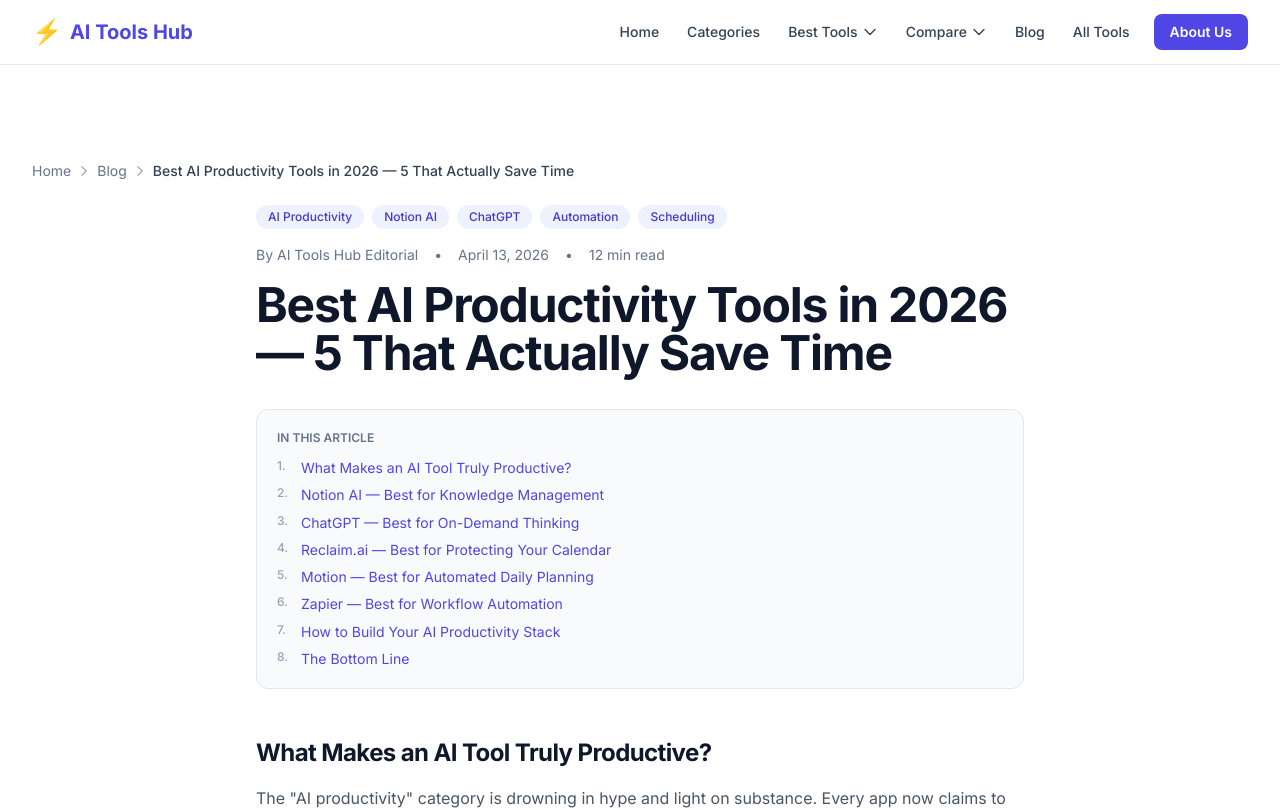
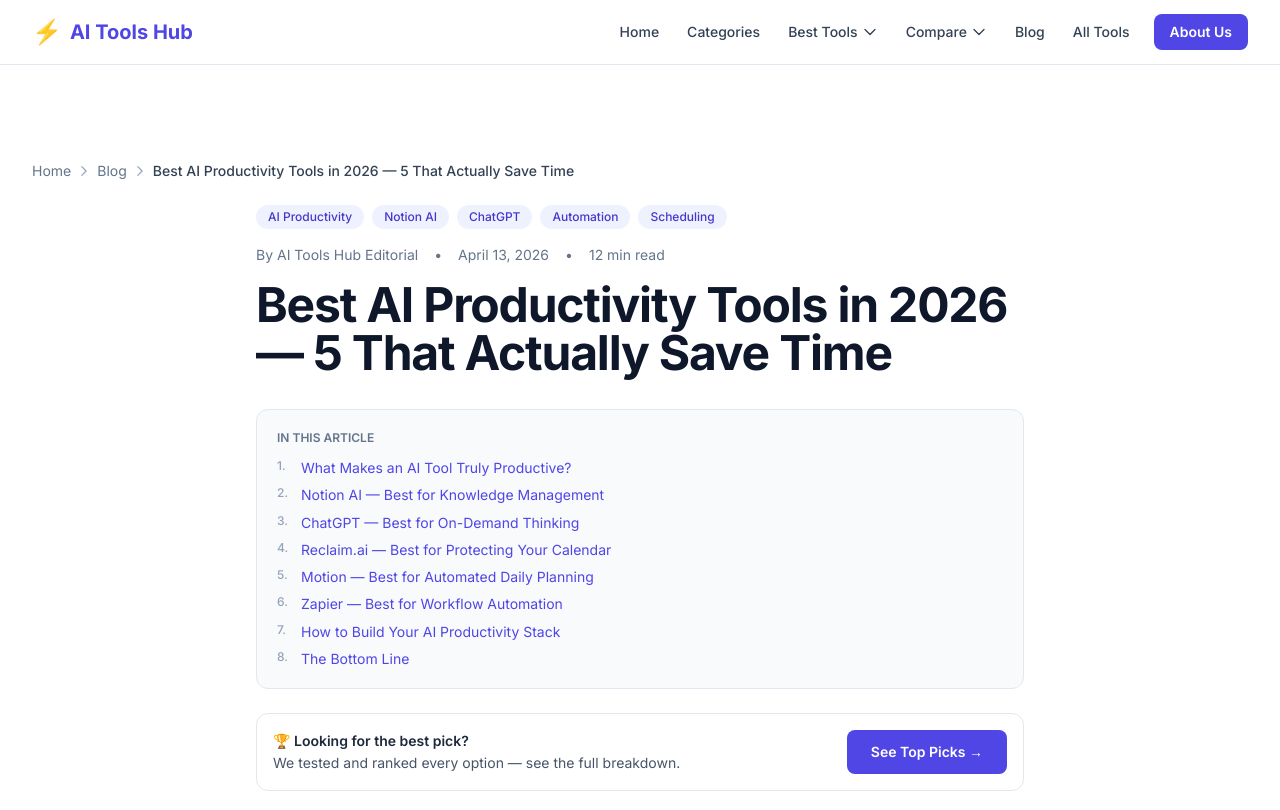
Before and after one commit to AbdullahShareef79/ai-tools-hub, a Next.js app: page /blog/best-ai-productivity-tools-2026 in a window 1280 px wide. Shown: the top 810 px of the page. Built offline with nearby package versions, Linux system fonts and the light colour scheme.

Commit message:
seo: mid-content CTA on blog posts, jasper-vs-copy-ai comparison, fix productivity post cluster links

```diff
--- a/src/data/best-pages.ts
+++ b/src/data/best-pages.ts
@@ -1441,7 +1441,7 @@
           'AI-generated content can sometimes be detected by AI detectors like Turnitin or GPTZero. However, content that\'s heavily edited and personalized by a human is much harder to detect. Using AI to improve your own writing (via Grammarly or Hemingway) rather than generating full articles is less likely to be flagged.',
       },
     ],
-    relatedComparisons: ['grammarly-vs-chatgpt', 'best-ai-tools-for-students'],
+    relatedComparisons: ['grammarly-vs-chatgpt', 'jasper-vs-copy-ai', 'best-ai-tools-for-students'],
     relatedCategories: ['ai-note-taking-tools', 'ai-tools-for-college-students'],
   },
   {
--- a/src/data/blog-posts.ts
+++ b/src/data/blog-posts.ts
@@ -897,7 +897,7 @@
     updatedAt: '2026-04-13',
     readingTime: '8 min read',
     tags: ['AI', 'Productivity', 'Tools', 'Work'],
-    relatedBestPages: ['dictation-software', 'ai-note-taking-tools', 'voice-to-text-apps'],
+    relatedBestPages: ['ai-productivity-tools', 'dictation-software', 'ai-note-taking-tools', 'voice-to-text-apps'],
     relatedComparisons: ['scribai-vs-dragon', 'voicescribe-vs-otter'],
     content: `
       <h2>AI Productivity Tools That Actually Save Time</h2>
@@ -943,7 +943,7 @@
     readingTime: '11 min read',
     tags: ['AI Writing', 'Grammarly', 'ChatGPT', 'Productivity', 'Content Creation'],
     relatedBestPages: ['ai-writing-tools', 'ai-productivity-tools'],
-    relatedComparisons: ['grammarly-vs-chatgpt'],
+    relatedComparisons: ['grammarly-vs-chatgpt', 'jasper-vs-copy-ai'],
     content: `
       <h2>Why AI Writing Tools Are a Game-Changer in 2026</h2>
       <p>Writing is one of the most time-consuming parts of modern knowledge work. Emails, reports, blog posts, marketing copy, essays — the average professional writes thousands of words a week. AI writing tools are changing that equation dramatically.</p>
--- a/src/data/comparisons.ts
+++ b/src/data/comparisons.ts
@@ -983,6 +983,79 @@
     relatedSlugs: ['best-ai-tools-for-students', 'voicescribe-vs-otter'],
     relatedBestPages: ['ai-productivity-tools', 'ai-note-taking-tools'],
   },
+  {
+    slug: 'jasper-vs-copy-ai',
+    title: 'Jasper vs Copy.ai',
+    metaTitle: 'Jasper vs Copy.ai (2026) — Which AI Writing Tool Is Better for Marketing?',
+    metaDescription:
+      'Jasper vs Copy.ai in 2026: a direct comparison for marketers, content creators, and entrepreneurs. Compare AI quality, templates, pricing, and which tool scales better.',
+    intro:
+      'Jasper and Copy.ai are both built for marketing and business content — but they take different approaches. Jasper is a full-featured content platform designed for marketing teams who need to scale production. Copy.ai is a simpler, more affordable tool for solo creators and small businesses who need quick marketing copy. We compared them head-to-head to help you decide.',
+    toolA: {
+      name: 'Jasper',
+      slug: 'jasper',
+      description: 'AI content platform with 50+ templates for blog posts, ads, social media, and email — designed for marketing teams needing brand consistency at scale.',
+      pros: [
+        '50+ templates for every content type',
+        'Brand voice training keeps output consistent',
+        'Team collaboration and workflow features',
+        'Chrome extension for in-browser writing',
+        'Surfer SEO integration for optimized content',
+      ],
+      cons: [
+        'Expensive — starts at $49/month',
+        'Output still needs human editing',
+        'Overkill for solo users or small budgets',
+        'Learning curve to get the most out of templates',
+      ],
+      bestFor: 'Marketing teams and agencies who need to produce high volumes of on-brand content consistently.',
+      url: 'https://jasper.ai',
+      isOurProduct: false,
+      rating: 4.2,
+      pricing: 'From $49/month',
+    },
+    toolB: {
+      name: 'Copy.ai',
+      slug: 'copyai',
+      description: 'AI copywriting tool for fast marketing copy generation — ads, emails, social posts, and product descriptions — with a generous free tier.',
+      pros: [
+        'Generous free plan — 2,000 words/month',
+        'Very easy to use — minimal learning curve',
+        'Fast at generating short-form marketing copy variations',
+        'Good for ad copy, social posts, and emails',
+        'Supports 25+ languages',
+      ],
+      cons: [
+        'Less powerful than Jasper for long-form content',
+        'Output quality can be inconsistent',
+        'Pro plan is $49/month for unlimited',
+        'Fewer brand-consistency features than Jasper',
+      ],
+      bestFor: 'Solo entrepreneurs and small businesses who need quick, affordable marketing copy without a steep learning curve.',
+      url: 'https://copy.ai',
+      isOurProduct: false,
+      rating: 4.0,
+      pricing: 'Free (limited) / $49/month Pro',
+    },
+    features: [
+      { feature: 'Content templates', toolA: '✅ 50+ marketing templates', toolB: '✅ 90+ templates' },
+      { feature: 'Long-form blog editor', toolA: '✅ Full document editor', toolB: '⚠️ Basic long-form' },
+      { feature: 'Brand voice training', toolA: '✅ Yes — core feature', toolB: '⚠️ Limited' },
+      { feature: 'Team collaboration', toolA: '✅ Yes', toolB: '⚠️ Basic sharing' },
+      { feature: 'SEO integration', toolA: '✅ Surfer SEO built in', toolB: '❌ No' },
+      { feature: 'Chrome extension', toolA: '✅ Yes', toolB: '✅ Yes' },
+      { feature: 'Free tier', toolA: '❌ No free plan', toolB: '✅ 2,000 words/month' },
+      { feature: 'Short-form copy speed', toolA: '✅ Fast', toolB: '✅ Very fast' },
+      { feature: 'Language support', toolA: '✅ 29+ languages', toolB: '✅ 25+ languages' },
+      { feature: 'Pricing', toolA: 'From $49/month', toolB: 'Free / $49/month Pro' },
+      { feature: 'Best for', toolA: 'Marketing teams at scale', toolB: 'Solo creators and small biz' },
+    ],
+    verdict: 'Copy.ai for individuals; Jasper for marketing teams.',
+    verdictDetail:
+      'The decision comes down to two factors: budget and scale. If you\'re a solo entrepreneur, freelancer, or small business with a tight budget, Copy.ai\'s free plan and intuitive interface make it the practical starting point. Get your first 2,000 words free and upgrade only if you need more. If you\'re a marketing manager or agency with a team producing content at scale, Jasper\'s brand voice training, collaboration features, and SEO integration justify the higher price. Neither tool eliminates the need for human editing — but both dramatically speed up the first draft. For versatile AI writing that goes beyond marketing copy, also consider <a href="/compare/grammarly-vs-chatgpt">ChatGPT or Grammarly</a> depending on your use case.',
+    relatedSlugs: ['grammarly-vs-chatgpt', 'notion-ai-vs-obsidian'],
+    relatedBestPages: ['ai-writing-tools', 'ai-productivity-tools'],
+  },
 ];
 
 export function getComparisonBySlug(slug: string): Comparison | undefined {
--- a/src/templates/BlogPostTemplate.tsx
+++ b/src/templates/BlogPostTemplate.tsx
@@ -136,6 +136,19 @@
             </nav>
           )}
 
+          {/* Quick-pick CTA — drives readers to the ranked best-page before they bounce */}
+          {post.relatedBestPages.length > 0 && (
+            <div className="mt-6 flex flex-wrap items-center justify-between gap-3 rounded-xl border border-indigo-200 bg-indigo-50 p-4">
+              <div>
+                <p className="text-sm font-semibold text-indigo-700">🏆 Looking for the best pick?</p>
+                <p className="text-sm text-slate-600 mt-0.5">We tested and ranked every option — see the full breakdown.</p>
+              </div>
+              <Link href={`/best/${post.relatedBestPages[0]}`} className="btn-primary whitespace-nowrap text-sm shrink-0">
+                See Top Picks →
+              </Link>
+            </div>
+          )}
+
           {/* Article content */}
           <div
             className="prose-content mt-8"
```
